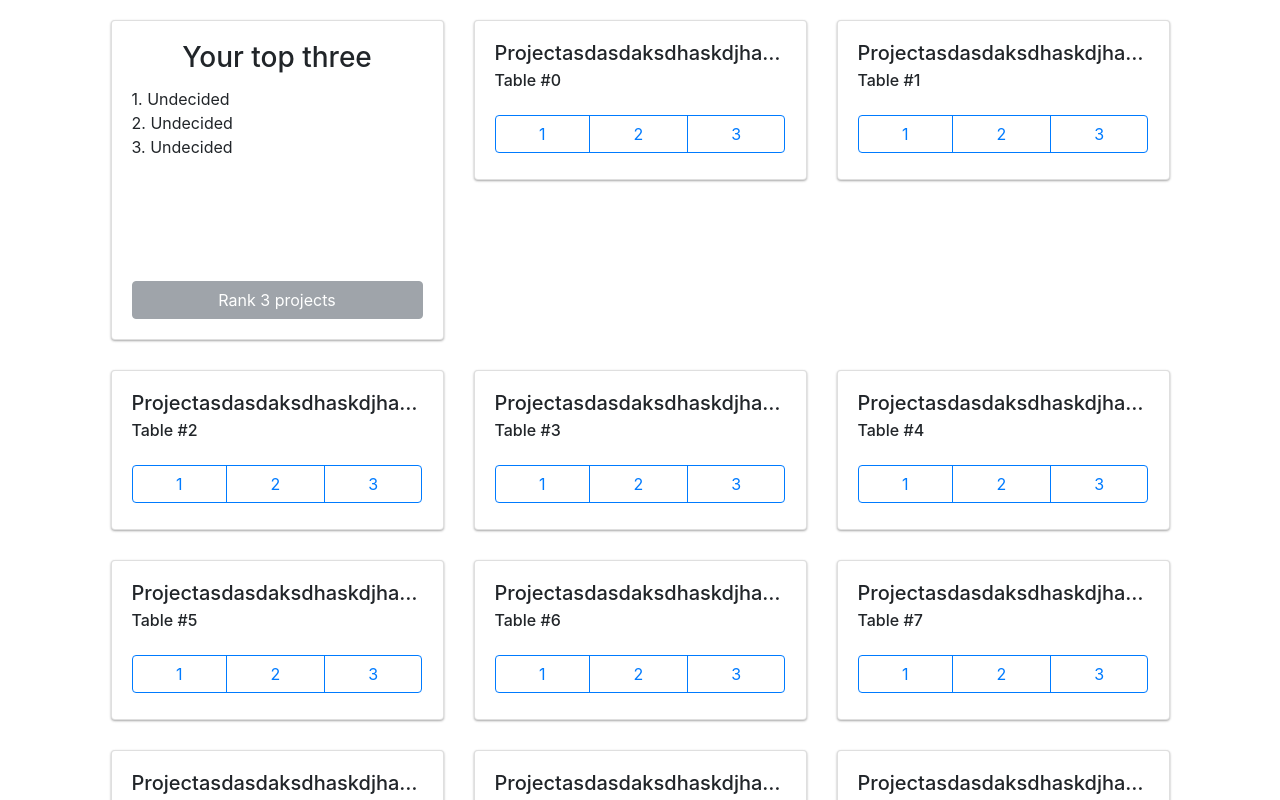
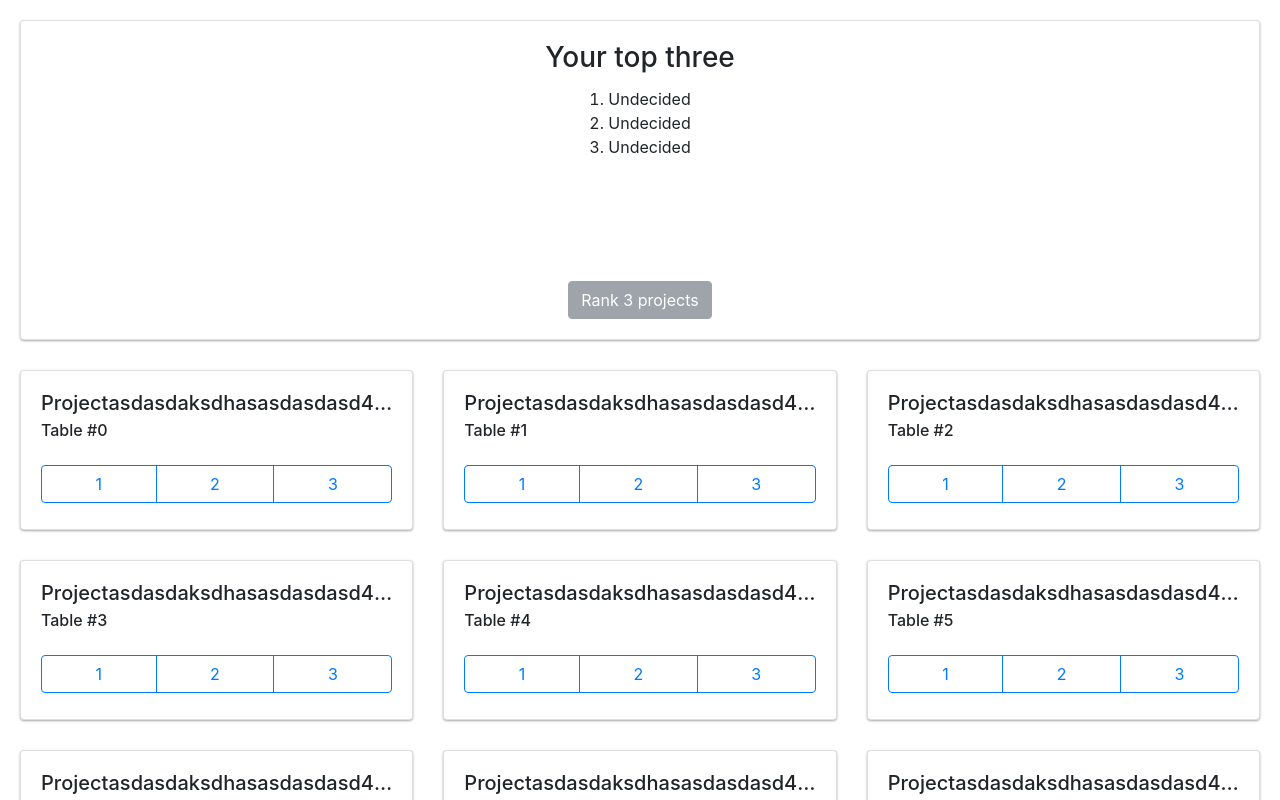
Before and after one commit to umbchackers/Judging-App, a React (Create React App) app in the folder client/: page / in a window 1280 px wide. Both pictures are taken after typing "Sample", "Sample123" into the empty fields and a click on the button "Log in". Shown: the top 800 px of the page. Built offline with nearby package versions, Linux system fonts and the light colour scheme; the HTML template or start-up script is replaced by a standard one.

Commit message:
#40 Use li for projects, top three card spans all of first row

```diff
--- a/client/src/Home/Home.css
+++ b/client/src/Home/Home.css
@@ -32,8 +32,6 @@ body .btn.btn-outline-primary:active {
 }
 
 .card {
-  min-width: 333px !important;
-  max-width: 333px;
   min-height: 160px;
   max-height: 160px;
   box-shadow: 0 1px 3px rgba(0,0,0,0.12), 0 1px 2px rgba(0,0,0,0.24);
@@ -41,7 +39,14 @@ body .btn.btn-outline-primary:active {
   overflow: none;
 }
 
-.top-three {
+.card:not(.top-three) {
+  min-width: 333px !important;
+  max-width: 666px;
+}
+
+body .top-three.card {
+  flex: 1 auto;
+  width: 100%;
   min-height: 320px;
   max-height: 320px;
 }
@@ -52,8 +57,12 @@ body .btn.btn-outline-primary:active {
   flex-direction: column;
 }
 
-.top-three .card-body div {
-  width: 100%;
+.top-three .card-body ol {
+  padding-left: 0;
+}
+
+.top-three .card-body ol li {
+  list-style-position: inside;
   white-space: nowrap;
   overflow: hidden;
   text-overflow: ellipsis;
--- a/client/src/Home/Home.js
+++ b/client/src/Home/Home.js
@@ -58,9 +58,11 @@ class Home extends Component {
       <Card className="top-three" key="done-card">
         <Card.Body>
           <Card.Title as='h3'>Your top three</Card.Title>
-          <div>1. {this.getProject(0)}</div>
-          <div>2. {this.getProject(1)}</div>
-          <div>3. {this.getProject(2)}</div>
+          <ol>
+            <li>{this.getProject(0)}</li>
+            <li>{this.getProject(1)}</li>
+            <li>{this.getProject(2)}</li>
+          </ol>
           <div className="btn-container">
             <Button
               variant={submitDisabled ? 'secondary' : 'primary'}
--- a/client/src/api/api.development.js
+++ b/client/src/api/api.development.js
@@ -1,7 +1,7 @@
 const getAssignments = async () => {
   const projects = [];
   const n = 15;
-  for (let i = 0; i < n; i++) projects.push(`Projectasdasdaksdhaskdjhaskjhkjh${i} #${i}`);
+  for (let i = 0; i < n; i++) projects.push(`Projectasdasdaksdhasasdasdasd498wfe098efs09d8f098s0e9f809kdjhaskjhkjh${i} #${i}`);
   return projects;
 };
 
```
